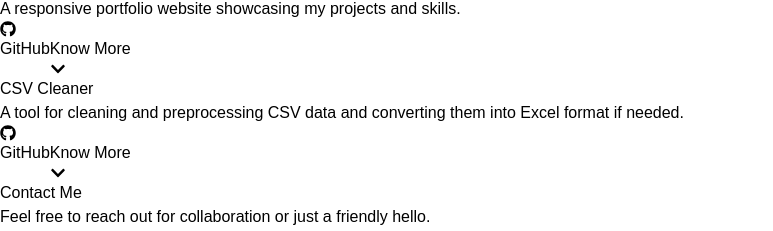
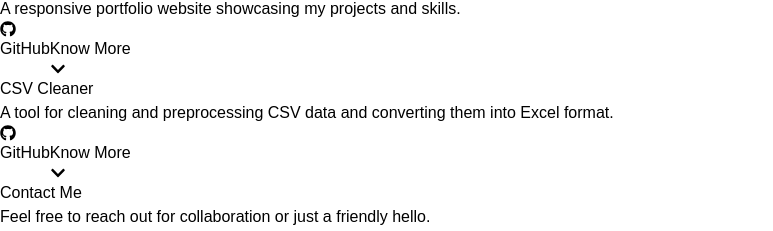
Before and after one commit to ShivamxCj/new_portfolio, a React (Vite) app: page / in a window 1280 px wide. Shown: the part 3191-3422 px from the top of the page, without its empty margins (0-773 px from the left). Built offline with nearby package versions, Linux system fonts and the light colour scheme; a web font is replaced by a local one.

Commit message:
projects same size

```diff
--- a/src/components/Projects.jsx
+++ b/src/components/Projects.jsx
@@ -9,7 +9,6 @@ const projects = [
       "This warehouse consists of ETL processes and data cleaning, standardization and analysis.",
     details:
       `Built a Sales & Customer Data Warehouse in Microsoft SQL Server using Medallion Architecture (Bronze, Silver, Gold) to transform raw transactional data into analytics-ready datasets. Designed a Star Schema with fact and dimension tables, implemented SQL-based ETL pipelines for data ingestion and transformation, and performed data cleaning and standardization while simulating real-world business scenarios for analytical querying.`,
-
     github: "https://github.com/ShivamxCj/sql_data_warehouse_project",
   },
   {
@@ -17,7 +16,7 @@ const projects = [
     description:
       "End-to-end customer analytics project delivering business insights using SQL, Python, and Power BI.",
     details:
-      "Built an end-to-end Customer Behaviour Analytics project using SQL Server, Python, and Power BI to analyze purchase patterns and revenue trends. Performed data cleaning and EDA in Python, executed advanced SQL queries for customer segmentation and revenue analysis, and developed an interactive Power BI dashboard with KPIs and drill-down insights. Delivered structured reports with business-focused recommendations to support data-driven decision-making and revenue growth.",
+      "Built an end-to-end Customer Behaviour Analytics project using SQL Server, Python, and Power BI to analyze purchase patterns and revenue trends. Performed data cleaning and EDA in Python, executed advanced SQL queries for customer segmentation and revenue analysis, and developed an interactive Power BI dashboard with KPIs and drill-down insights.",
     github: "https://github.com/ShivamxCj/Customer-Trends-Analysis",
   },
   {
@@ -25,7 +24,7 @@ const projects = [
     description:
       "Analyzed Diwali sales data to identify customer and product trends.",
     details:
-      "Built a Python-based Diwali Sales Analysis project using Pandas, NumPy, and Matplotlib to analyze customer demographics, state-wise sales, and product performance. Extracted key insights on high-spending groups and top-performing regions to support data-driven sales strategies.",
+      "Built a Python-based Diwali Sales Analysis project using Pandas, NumPy, and Matplotlib to analyze customer demographics, state-wise sales, and product performance. Extracted key insights on high-spending groups and top-performing regions.",
     github: "https://github.com/ShivamxCj/Diwali-Sales-EDA-Project",
   },
   {
@@ -33,18 +32,17 @@ const projects = [
     description:
       "A responsive portfolio website showcasing my projects and skills.",
     details:
-      "Developed a modern, responsive portfolio website using React and Tailwind CSS to highlight my projects and technical skills. Implemented smooth animations and transitions for an enhanced user experience.",
+      "Developed a modern, responsive portfolio website using React and Tailwind CSS. Implemented smooth animations and transitions for enhanced user experience.",
     github: "https://github.com/ShivamxCj/new_portfolio",
   },
-    {
+  {
     title: "CSV Cleaner",
     description:
-      "A tool for cleaning and preprocessing CSV data and converting them into Excel format if needed.",
+      "A tool for cleaning and preprocessing CSV data and converting them into Excel format.",
     details:
-      "Developed a Python application for cleaning and preprocessing CSV data, including handling missing values, removing duplicates, and standardizing formats and can covert into excel.",
+      "Developed a Python application for cleaning and preprocessing CSV data, including handling missing values, removing duplicates, and standardizing formats with Excel conversion support.",
     github: "https://github.com/ShivamxCj/CSV-Cleaner",
   },
-
 ];
 
 const Projects = () => {
@@ -55,28 +53,33 @@ const Projects = () => {
   };
 
   return (
-    <section className="min-h-screen px-4 py-10 bg-black text-white" id="projects">
+    <section
+      className="min-h-screen px-4 py-16 bg-black text-white"
+      id="projects"
+    >
       <div className="max-w-7xl mx-auto">
         <h2 className="text-4xl font-bold text-teal-300 mb-16 text-center">
           My Projects
         </h2>
 
-        <div className="grid grid-cols-1 md:grid-cols-2 lg:grid-cols-3 gap-9">
+        <div className="grid grid-cols-1 md:grid-cols-2 lg:grid-cols-3 gap-9 items-stretch">
           {projects.map((project, index) => (
-            <div key={index} className="flex flex-col">
+            <div key={index} className="flex">
               <motion.div
-                className="bg-gray-900/70 rounded-lg p-6 shadow-lg backdrop-blur-sm"
+                className="bg-gray-900/70 rounded-lg p-6 shadow-lg backdrop-blur-sm flex flex-col h-full w-full"
                 whileHover={{ scale: 1.03 }}
+                transition={{ type: "spring", stiffness: 200 }}
               >
                 <h3 className="text-xl font-semibold text-teal-300 mb-4">
                   {project.title}
                 </h3>
 
-                <p className="text-gray-300 mb-6">
+                <p className="text-gray-300 mb-6 min-h-[60px]">
                   {project.description}
                 </p>
 
-                <div className="flex gap-4 mb-4">
+                {/* Buttons aligned at bottom */}
+                <div className="flex gap-4 mt-auto">
                   <a
                     href={project.github}
                     target="_blank"
@@ -101,7 +104,7 @@ const Projects = () => {
                 </div>
               </motion.div>
 
-              {/* Expandable Section */}
+              {/* Expandable Details Section */}
               <AnimatePresence>
                 {openIndex === index && (
                   <motion.div
@@ -109,7 +112,7 @@ const Projects = () => {
                     animate={{ opacity: 1, height: "auto" }}
                     exit={{ opacity: 0, height: 0 }}
                     transition={{ duration: 0.3 }}
-                    className="bg-gray-800 rounded-b-lg p-4 text-gray-300 overflow-hidden"
+                    className="bg-gray-800 rounded-b-lg p-4 text-gray-300 overflow-hidden w-full"
                   >
                     {project.details}
                   </motion.div>
```
